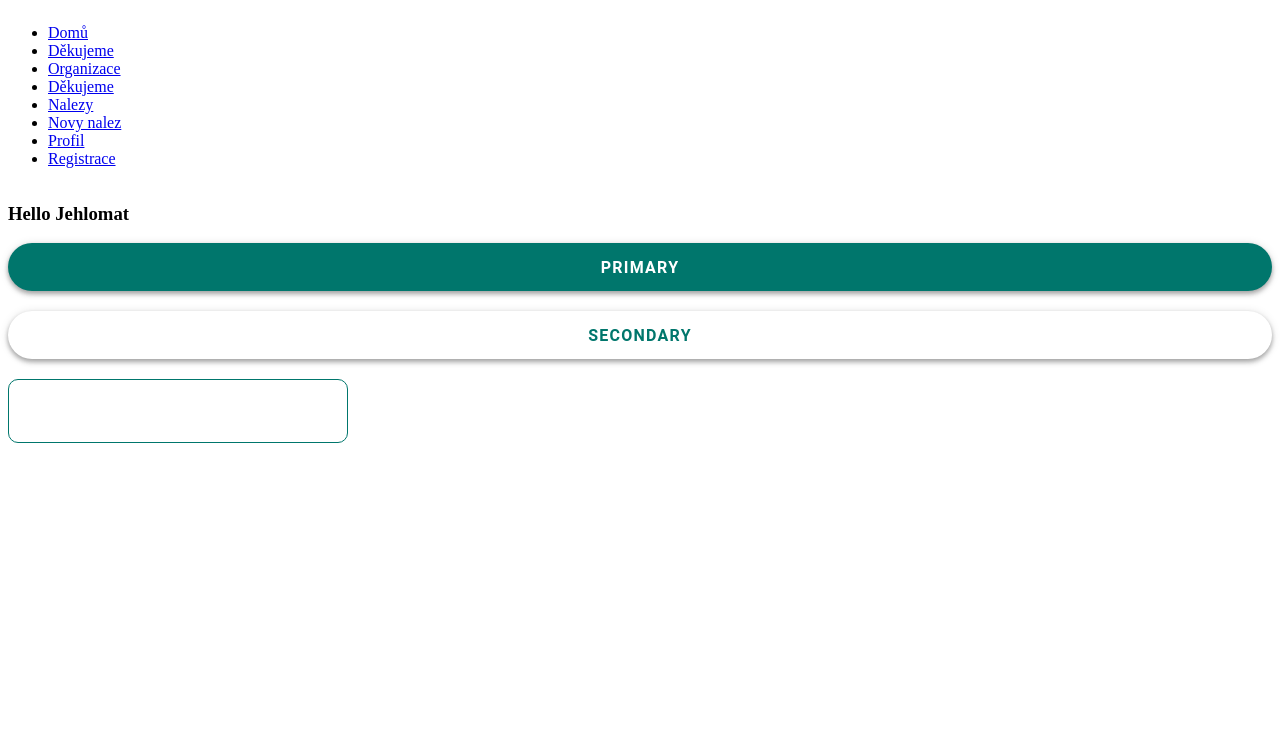
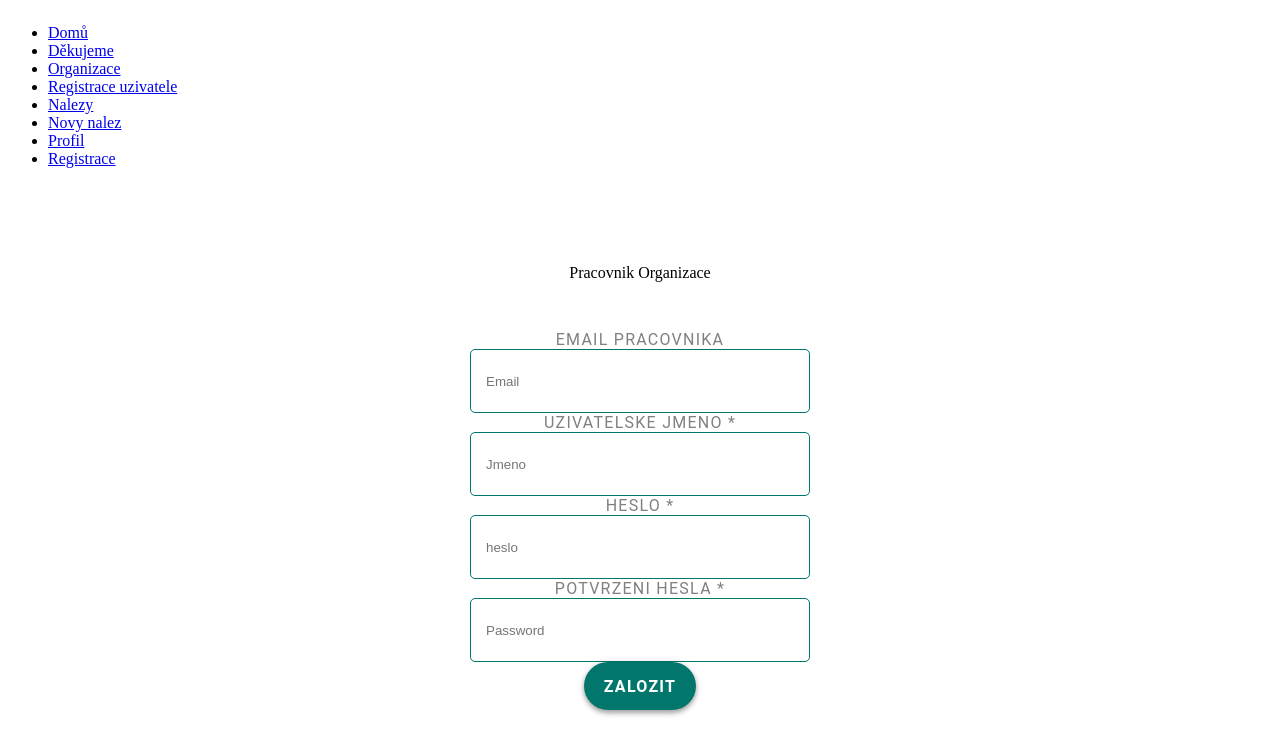
Before and after one commit to cesko-digital/jehlomat, a React app in the folder web-jehlomat/: page /#/registraceUzivatel in a window 1280 px wide. Before the commit this address led to /#/. Shown: the top 754 px of the page. Built offline with nearby package versions, Linux system fonts and the light colour scheme.

Commit message:
registrace uzivatele

```diff
--- a/web-jehlomat/src/Components/Form/Form.tsx
+++ b/web-jehlomat/src/Components/Form/Form.tsx
@@ -1,5 +1,4 @@
 import styled from "styled-components";
-import { fontFamilyRoboto, fontWeightBold } from "../Utils/Typography";
 
 export const Wrapper = styled.section`
   padding: 4em;
@@ -12,18 +11,18 @@ export const Wrapper = styled.section`
   align-items: center;
 `;
 
-export const FormWrapper = styled.div`
+export const FormWrapper = styled.form`
   display: flex;
+  align-items: center;
   flex-direction: column;
-  justify-content: center;
-  align-items: center;
+  width: 100%;
 `;
 
 export const FormItem = styled.div`
   display: flex;
   flex-direction: column;
-  align-items: flex-start;
-  margin: 5;
+  align-items: center;
+  justify-content: center;
   text-align: flex-start;
   width: 100%;
   font-family: Roboto;
--- a/web-jehlomat/src/Components/Inputs/TextInput/TextInput.tsx
+++ b/web-jehlomat/src/Components/Inputs/TextInput/TextInput.tsx
@@ -1,10 +1,10 @@
 import { FC, InputHTMLAttributes } from "react";
 import styled from "styled-components";
-import {primaryDark} from '../../Utils/Colors';
+import { primaryDark } from "../../Utils/Colors";
 
 interface TextInput extends InputHTMLAttributes<HTMLInputElement> {}
 
-const Input = styled.input `
+const Input = styled.input`
   height: 64px;
   width: 100%;
   max-width: 340px;
@@ -12,15 +12,15 @@ const Input = styled.input `
 
   border: 1px solid ${primaryDark};
   box-sizing: border-box;
-  border-radius: 10px;
+  border-radius: 5px;
 
   :focus {
     outline: none;
   }
-`
+`;
 
 const TextInput: FC<TextInput> = (props) => {
-  return <Input {...props}/>;
+  return <Input {...props} />;
 };
 
 export default TextInput;
--- a/web-jehlomat/src/Components/Navigation/Navigation.tsx
+++ b/web-jehlomat/src/Components/Navigation/Navigation.tsx
@@ -1,6 +1,5 @@
 import React from "react";
 import { Link } from "react-router-dom";
-
 
 export default function Navigation() {
   return (
@@ -17,7 +16,7 @@ export default function Navigation() {
             <Link to="/organizace">Organizace</Link>
           </li>
           <li>
-            <Link to="/registrace/dekujeme">Děkujeme</Link>
+            <Link to="/registraceUzivatele">Registrace uzivatele</Link>
           </li>
           <li>
             <Link to="/nalezy">Nalezy</Link>
--- a/web-jehlomat/src/Components/Utils/Typography.ts
+++ b/web-jehlomat/src/Components/Utils/Typography.ts
@@ -44,9 +44,14 @@ export const NavigationTitle = styled.span`
   line-height: 24px;
   color: white;
 `;
-export const FormItemLabel = styled.span`
+export const FormItemLabel = styled.label`
+  font-size: Menlo;
   font-size: 16px;
   letter-spacing: 1.25px;
   text-transform: uppercase;
+  color: grey;
+`;
+
+export const FormHeading = styled.p`
   color: black;
 `;
--- /dev/null
+++ b/web-jehlomat/src/RegistraceUzivatele/RegistraceUzivatel.tsx
@@ -0,0 +1,96 @@
+import { FC } from "react";
+
+import { Formik, Form, FormikHelpers } from "formik";
+import TextInput from "../Components/Inputs/TextInput/TextInput";
+import SecondaryButton from "../Components/Buttons/SecondaryButton/SecondaryButton";
+import {
+  FormHeading,
+  FormItemLabel,
+  H1,
+  H4,
+} from "../Components/Utils/Typography";
+import { FormItem, FormWrapper, Wrapper } from "../Components/Form/Form";
+import PrimaryButton from "../Components/Buttons/PrimaryButton/PrimaryButton";
+
+interface IRegistrace {}
+
+interface Values {
+  email: string;
+  heslo: string;
+  jmeno: string;
+}
+
+const RegistraceUzivatel: FC<IRegistrace> = ({}) => {
+  return (
+    <Wrapper>
+      <FormHeading>Pracovnik Organizace </FormHeading>
+      <Formik
+        initialValues={{ email: "", heslo: "", jmeno: "" }}
+        onSubmit={(
+          values: Values,
+          { setSubmitting }: FormikHelpers<Values>
+        ) => {
+          console.log(values);
+        }}
+      >
+        {({
+          handleSubmit,
+          touched,
+          handleChange,
+          handleBlur,
+          values,
+          errors,
+        }) => {
+          return (
+            <FormWrapper onSubmit={handleSubmit}>
+              <H1>Pracovnik organizace</H1>
+
+              <FormItem>
+                <FormItemLabel>Email Pracovnika</FormItemLabel>
+                <TextInput
+                  onChange={handleChange}
+                  onBlur={handleBlur}
+                  value={values.email}
+                  type="text"
+                  name="email"
+                  placeholder="Email"
+                />
+              </FormItem>
+
+              <FormItem>
+                <FormItemLabel>Uzivatelske jmeno *</FormItemLabel>
+                <TextInput
+                  onChange={handleChange}
+                  onBlur={handleBlur}
+                  value={values.jmeno}
+                  type="text"
+                  name="jmeno"
+                  placeholder="Jmeno"
+                />
+              </FormItem>
+
+              <FormItem>
+                <FormItemLabel>Heslo *</FormItemLabel>
+                <TextInput
+                  onChange={handleChange}
+                  onBlur={handleBlur}
+                  value={values.heslo}
+                  type="heslo"
+                  name="heslo"
+                  placeholder="heslo"
+                />
+              </FormItem>
+              <FormItem>
+                <FormItemLabel>Potvrzeni hesla *</FormItemLabel>
+                <TextInput type="heslo" name="heslo" placeholder="Password" />
+              </FormItem>
+              <PrimaryButton text="Zalozit" type="submit" />
+            </FormWrapper>
+          );
+        }}
+      </Formik>
+    </Wrapper>
+  );
+};
+
+export default RegistraceUzivatel;
--- a/web-jehlomat/src/index.tsx
+++ b/web-jehlomat/src/index.tsx
@@ -16,8 +16,11 @@ const Organizace = lazy(() => import("./Organizace/Organizace"));
 const Profil = lazy(() => import("./Profil/Profil"));
 const NovyNalez = lazy(() => import("./NovyNalez/NovyNalez"));
 const Nalezy = lazy(() => import("./Nalezy/Nalezy"));
-const Dekujeme = lazy(() => import("./Dekujeme/Dekujeme"));
+const Dekujeme = lazy(() => import("./Registrace/Dekujeme"));
 const Registrace = lazy(() => import("./Registrace/Registrace"));
+const RegistraceUzivatel = lazy(
+  () => import("./RegistraceUzivatele/RegistraceUzivatel")
+);
 // **********************************************************************
 
 /**
@@ -32,6 +35,9 @@ ReactDOM.render(
       <HashRouter>
         <Navigation />
         <Switch>
+          <Route path="/registraceUzivatel" component={RegistraceUzivatel}>
+            <RegistraceUzivatel />
+          </Route>
           <Route
             path="/registrace"
             render={({ match: { url } }) => (
```
Also changed, not shown: web-jehlomat/src/Registrace/Dekujeme.tsx (renamed from web-jehlomat/src/Dekujeme/Dekujeme.tsx), 1 other file (tests, documents, lock files or other folders).
